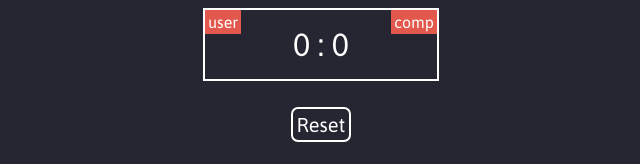
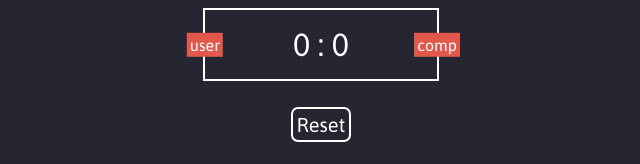
Before and after one commit to samhafner/rock-paper-scissors-basic, a website: page public/index.html in a window 1280 px wide. Shown: the top 164 px of the page, without its empty margins (319-959 px from the left). Drawn offline with Linux system fonts and the light colour scheme.

Commit message:
updated look of score board

```diff
--- a/src/scss/_result-board.scss
+++ b/src/scss/_result-board.scss
@@ -17,14 +17,24 @@
 
 #user-label {
     position: absolute;
-    top: 0;
+    top: 50%;
     left: 0;
+    -webkit-transform: translate(-50%, -50%);
+    -moz-transform: translate(-50%, -50%);
+    -ms-transform: translate(-50%, -50%);
+    -o-transform: translate(-50%, -50%);
+    transform: translate(-50%, -50%);
 
 }
 
 #computer-label {
     position: absolute;
-    top: 0;
+    top: 50%;
     right: 0;
+    -webkit-transform: translate(50%, -50%);
+    -moz-transform: translate(50%, -50%);
+    -ms-transform: translate(50%, -50%);
+    -o-transform: translate(50%, -50%);
+    transform: translate(50%, -50%);
 
 }
```
Also changed, not shown: public/img/paper.svg (deleted), public/img/rock.svg (deleted), public/img/scissors.svg (deleted), public/main.css, 1 other file.
